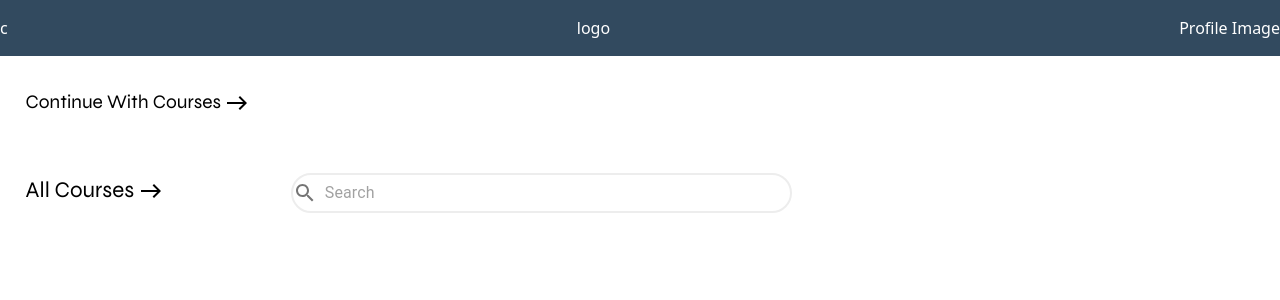
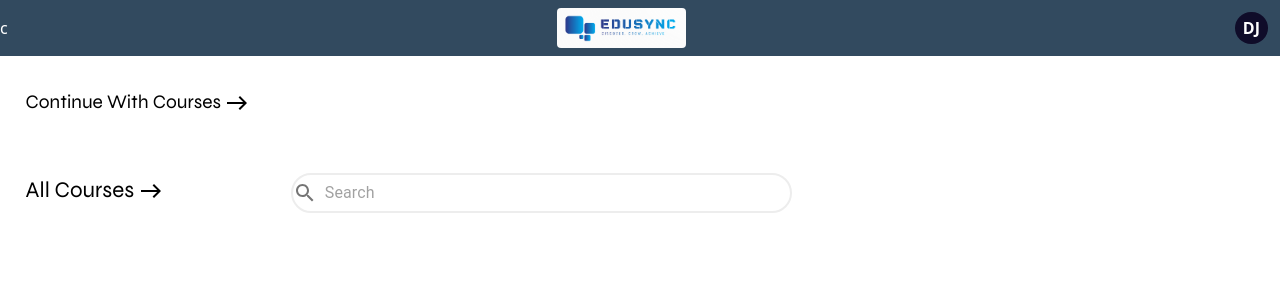
Before and after one commit to Dash10107/EduSync-Frontend, a React (Create React App) app: page /home in a window 1280 px wide. Shown: the top 300 px of the page. Built offline with nearby package versions, Linux system fonts and the light colour scheme; no server answers; sample sign-in values are in the browser's storage.

Commit message:
took changes agian

```diff
--- a/src/Components/HomeComp/singleCard/singleCard.css
+++ b/src/Components/HomeComp/singleCard/singleCard.css
@@ -2,7 +2,9 @@
 
 .single-card {
     /* background: #1B2A41; */
-    background: linear-gradient(135deg , #132140, #3f5e99);
+    background: #0f0c29;  /* fallback for old browsers */
+    background: -webkit-linear-gradient(to right, #24243e, #302b63, #0f0c29);
+    background: linear-gradient(to right, #24243e, #302b63, #0f0c29);
     /*  #5076bf */
     color:black;
     border-radius: 20px;
--- a/src/Layouts/Navbar/Navbar.css
+++ b/src/Layouts/Navbar/Navbar.css
@@ -9,3 +9,10 @@
 color: white;
 margin-bottom: 2vh;
 }
+
+.profile{
+    background-color:#0f0c29;
+    background-color: -webkit-linear-gradient(to right, #24243e, #302b63, #0f0c29);
+    background-color:linear-gradient(to right, #24243e, #302b63, #0f0c29);
+
+}
--- a/src/Layouts/Navbar/Navbar.js
+++ b/src/Layouts/Navbar/Navbar.js
@@ -2,6 +2,7 @@ import React from "react"
 import  "./Navbar.css"
 import { Dropdown } from 'antd';
 import { useNavigate } from "react-router-dom";
+import logo from "../../Assets/logo.png";
 const Navbar = (props) => {
 
   const navigate = useNavigate();
@@ -38,16 +39,21 @@ const Navbar = (props) => {
   ];
 
   return (
-    <div className="navbar-main">
-      <div>
+    <div className="navbar-main  ">
+      <div className="justify-start">
     c
       </div>
-<div>
-    logo
+<div className=" justify-center">
+<img src={logo} className='h-[5vh] rounded'   alt=" 1" />
 </div>
 <div>
 <Dropdown menu={{ items }} trigger={['click']}>
-<div>Profile Image</div>
+
+<div className=" justify-end">
+  <div className="profile rounded-full bg-white mr-3 font-bold py-1  px-2 ">
+    DJ
+  </div>
+</div>
 </Dropdown>
 </div>
     </div>
```
Also changed, not shown: src/Assets/logo.png (added).
